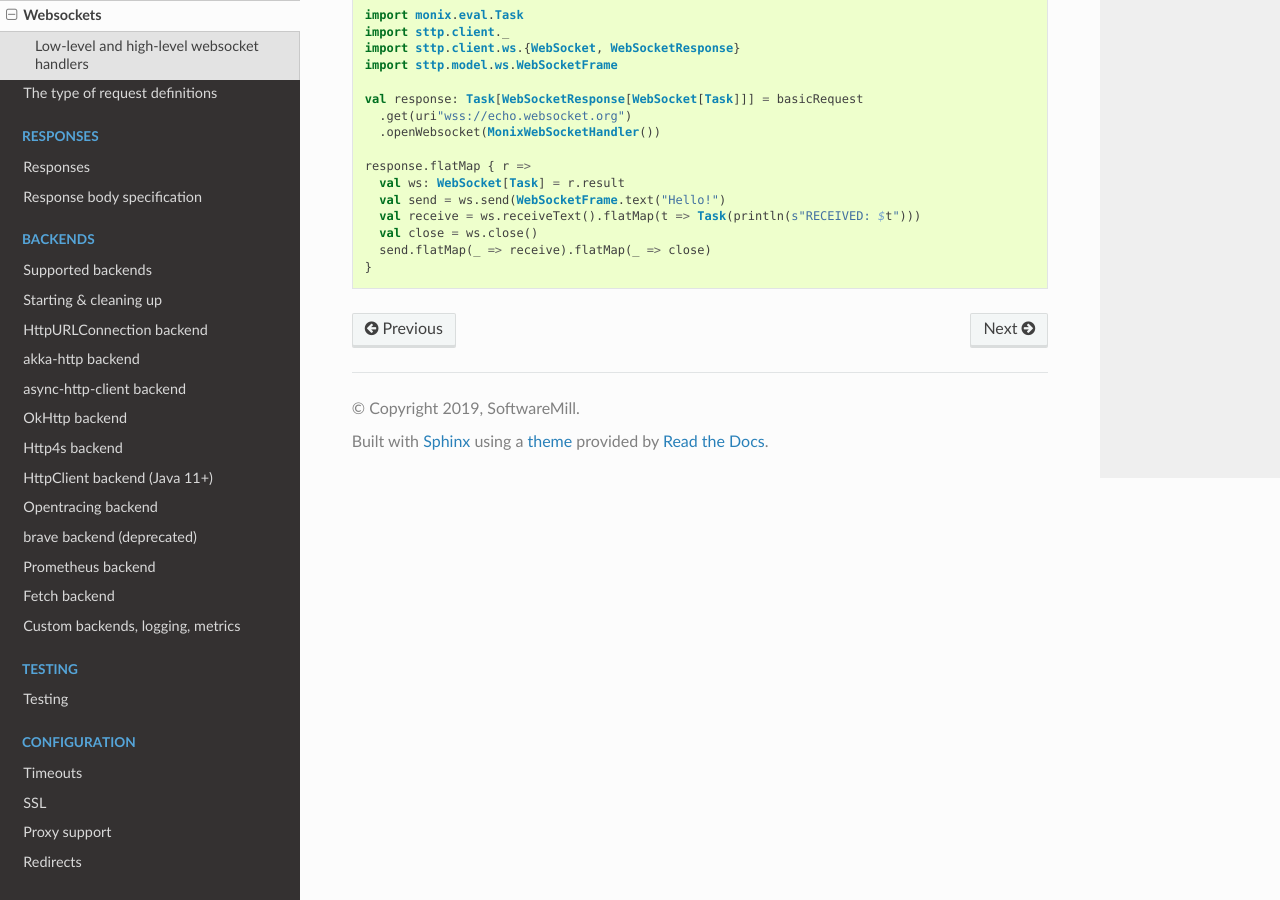
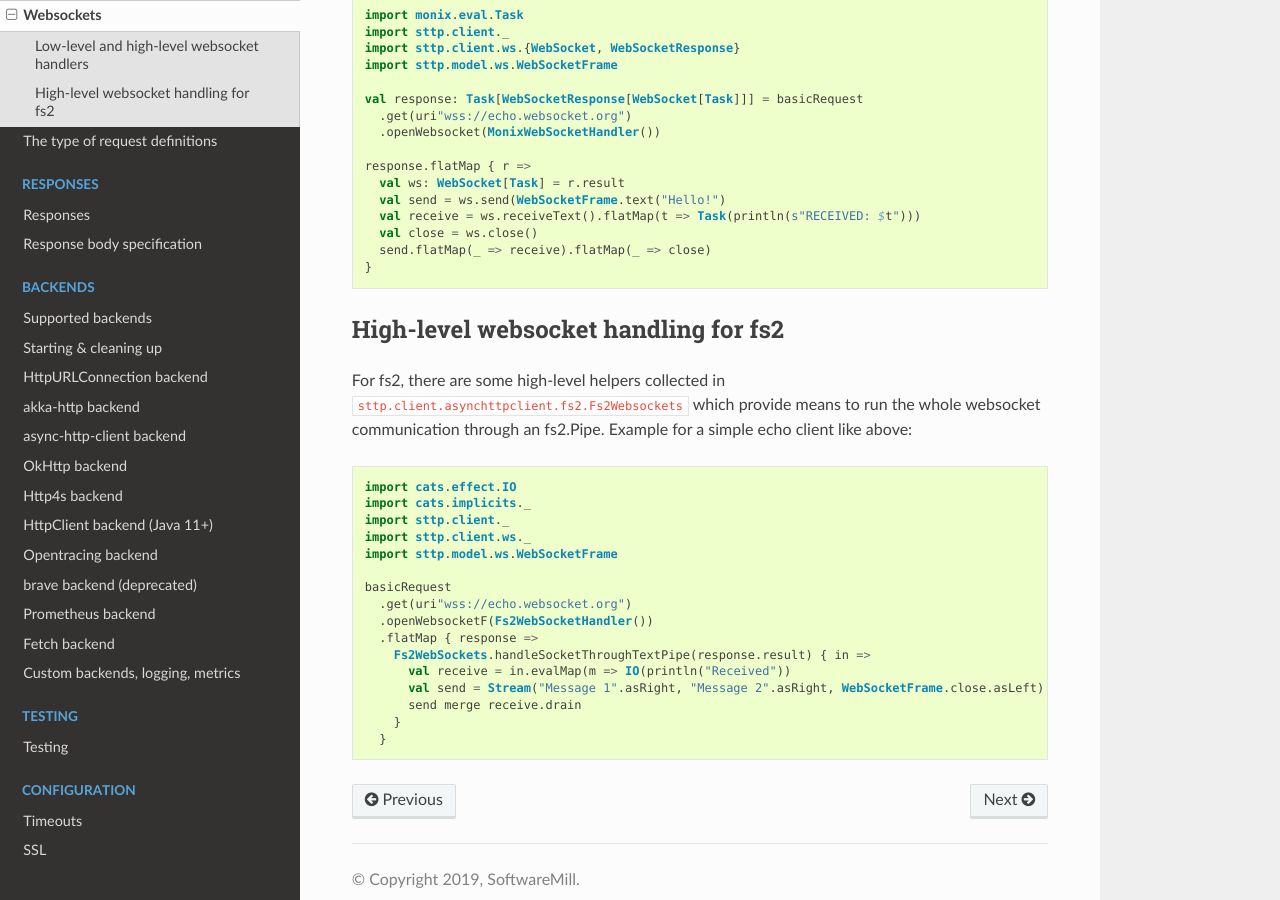
Before and after one commit to softwaremill/sttp, a Sphinx documentation site: the page built from docs/requests/websockets.rst, in a window 1280 px wide and 900 px high, scrolled down 1633 px. Built offline with Sphinx 7.4.7 and the Read the Docs theme 2.0.0, drawn with Linux system fonts in a browser that asks for light colours.

Commit message:
Add hint to docs

```diff
--- a/docs/requests/websockets.rst
+++ b/docs/requests/websockets.rst
@@ -52,3 +52,25 @@ Example usage with the Monix variant of the :ref:`async-http-client backend <bac
     val close = ws.close()
     send.flatMap(_ => receive).flatMap(_ => close)
   }
+
+High-level websocket handling for fs2
+-------------------------------------
+For fs2, there are some high-level helpers collected in ``sttp.client.asynchttpclient.fs2.Fs2Websockets`` which provide means to run the whole websocket communication
+through an fs2.Pipe. Example for a simple echo client like above::
+
+  import cats.effect.IO
+  import cats.implicits._
+  import sttp.client._
+  import sttp.client.ws._
+  import sttp.model.ws.WebSocketFrame
+
+  basicRequest
+    .get(uri"wss://echo.websocket.org")
+    .openWebsocketF(Fs2WebSocketHandler())
+    .flatMap { response =>
+      Fs2WebSockets.handleSocketThroughTextPipe(response.result) { in =>
+        val receive = in.evalMap(m => IO(println("Received"))
+        val send = Stream("Message 1".asRight, "Message 2".asRight, WebSocketFrame.close.asLeft)
+        send merge receive.drain
+      }
+    }
```
